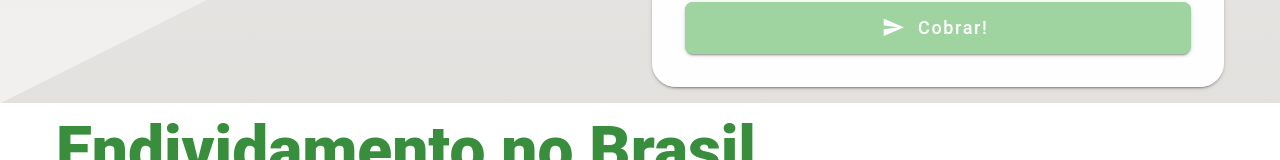
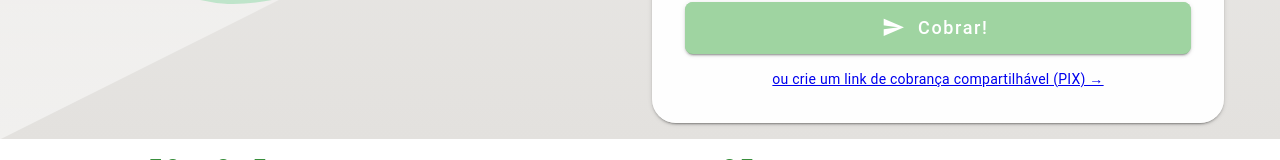
Before and after one commit to iagocavalcante/mepagueoque.dev, a Vue app: page / in a window 1280 px wide. Shown: the part 755-915 px from the top of the page. Built offline with nearby package versions, Linux system fonts and the light colour scheme; no server answers.

Commit message:
feat: CTA from homepage to /criar

```diff
--- a/src/components/Index.vue
+++ b/src/components/Index.vue
@@ -207,6 +207,15 @@
                 />
                 Cobrar!
               </v-btn>
+
+              <!-- Payment link CTA -->
+              <router-link
+                to="/criar"
+                class="text-body-2 d-block text-center mt-4 payment-link-cta"
+                data-testid="create-payment-link"
+              >
+                ou crie um link de cobrança compartilhável (PIX) →
+              </router-link>
             </v-form>
           </v-card-text>
         </v-card>
```
Also changed, not shown: 1 other file (tests, documents, lock files or other folders).
